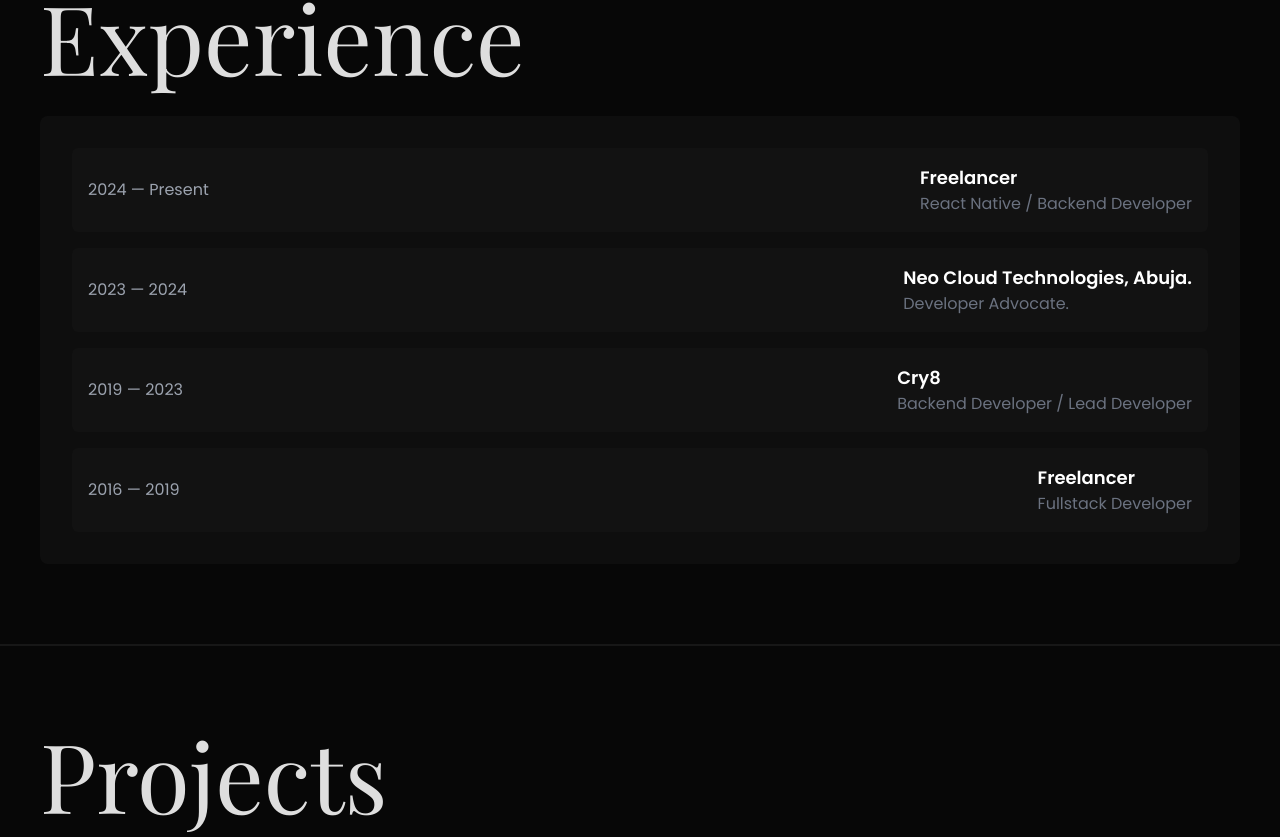
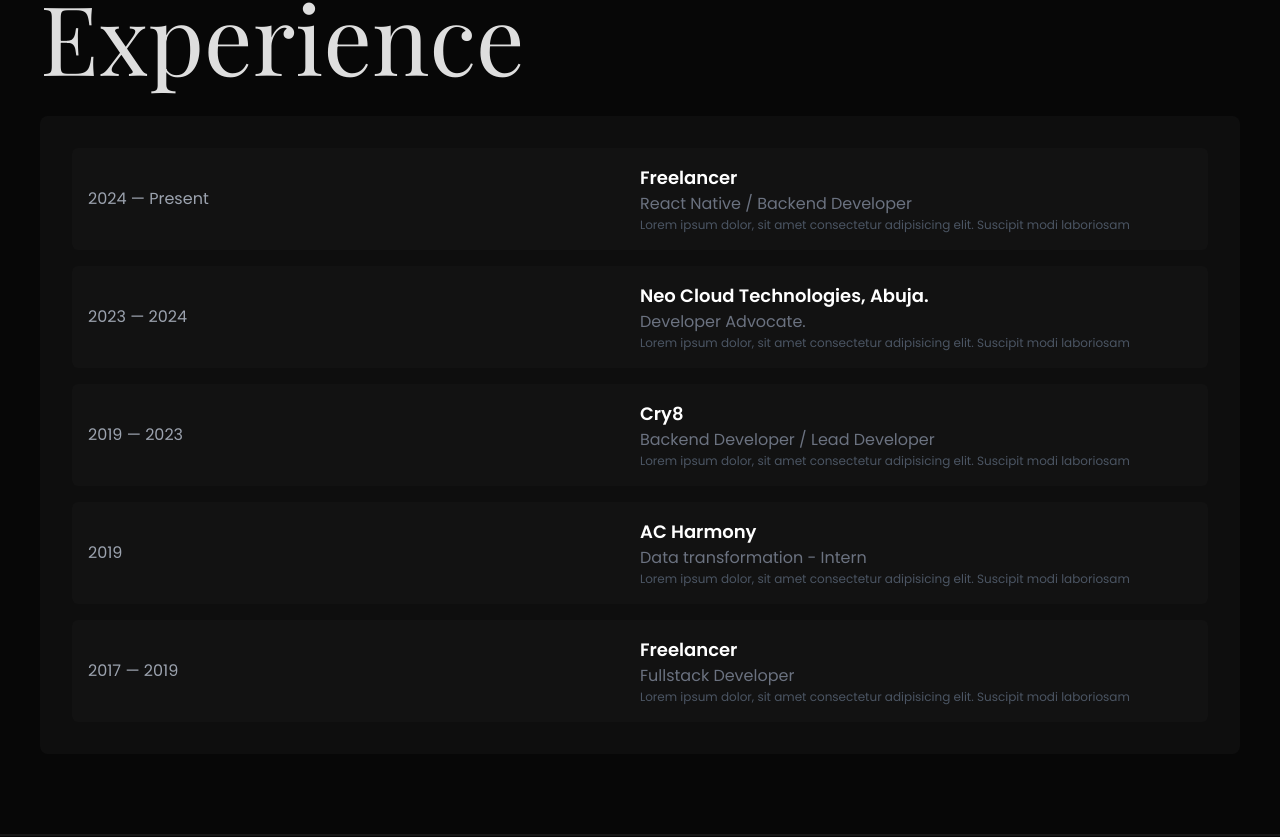
Before and after one commit to brytoz/ozoemena, a React (Vite) app: page / in a window 1280 px wide. Shown: the part 2383-3220 px from the top of the page. Built offline with nearby package versions, Linux system fonts and the light colour scheme; a web font is replaced by a local one.

Commit message:
experience card

```diff
--- a/src/dir/components/index/ExpeCard.tsx
+++ b/src/dir/components/index/ExpeCard.tsx
@@ -6,13 +6,14 @@
 
 export const ExpeCard: React.FC<ExpeCardProps> = ({company, position, year}) => {
   return (
-    <div className="bg-neutral-900/50 rounded-md p-4 flex justify-between items-center">
-      <div className="text-gray-400">
-        <p> {year}</p>
+    <div className="bg-neutral-900/50 rounded-md p-4 md:flex justify-between items-center">
+      <div className="w-full md:w-1/4 text-gray-400">
+        <p>{year}</p>
       </div>
-      <div>
+      <div className="w-full md:w-2/4">
         <p className="font-semibold text-lg">{company}</p>
         <p className="text-gray-500">{position}</p>
+        <p className="text-gray-600 text-[12px]">Lorem ipsum dolor, sit amet consectetur adipisicing elit. Suscipit modi laboriosam  </p>
       </div>
     </div>
   );
--- a/src/dir/components/index/Experience.tsx
+++ b/src/dir/components/index/Experience.tsx
@@ -26,9 +26,14 @@
             year="2019 — 2023"
           />
           <ExpeCard
+            company="AC Harmony"
+            position="Data transformation - Intern"
+            year="2019"
+          />
+          <ExpeCard
             company="Freelancer"
             position="Fullstack Developer"
-            year="2016 — 2019"
+            year="2017 — 2019"
           />
         </div>
       </section>
```
